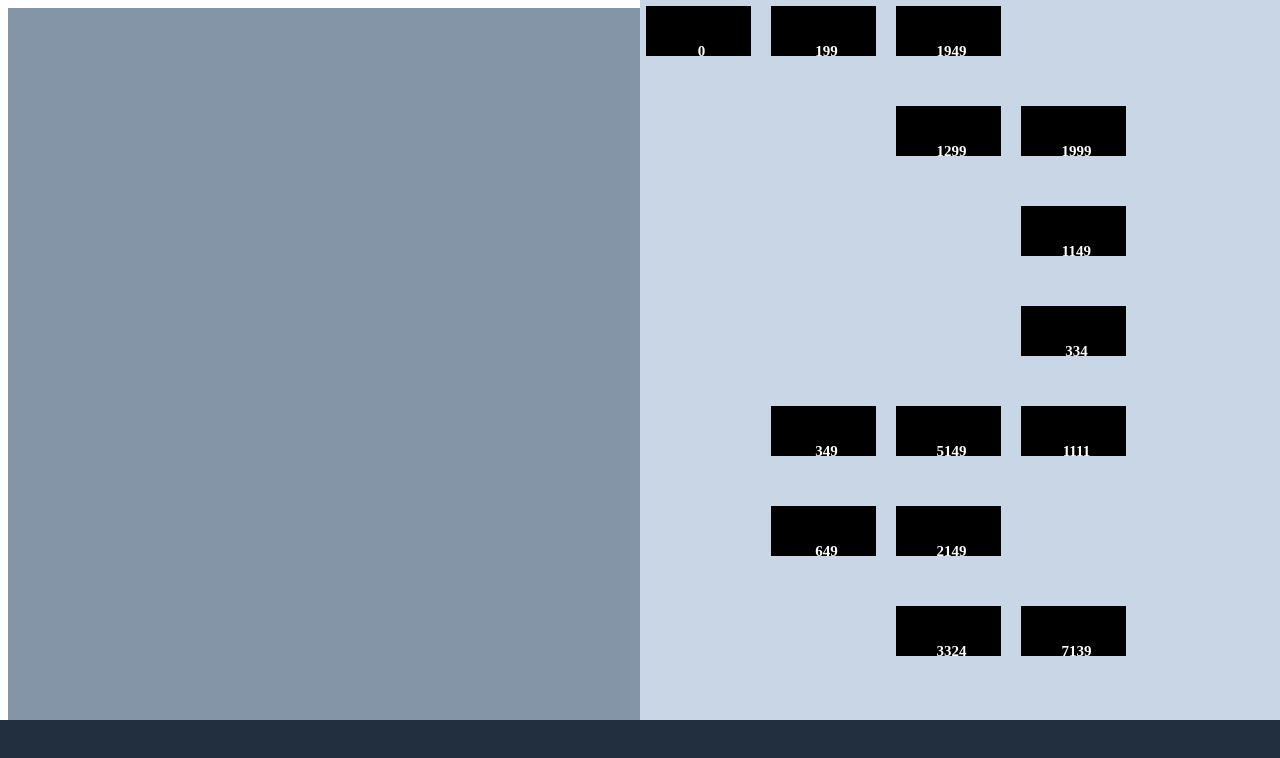
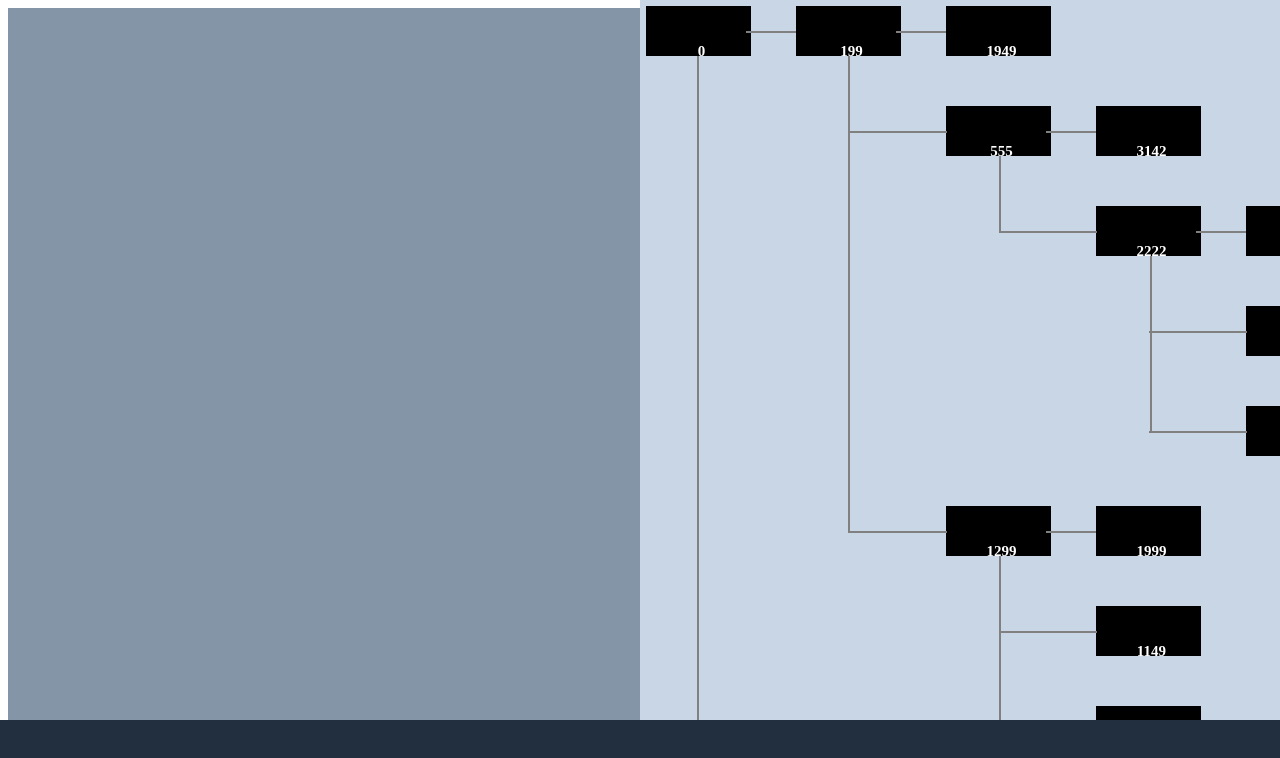
Before and after one commit to OlafsAploksNetlify/ForkVisualisation, a Gatsby site: page / in a window 1280 px wide. Both pictures are taken after a click on the button "Turpināt". Built offline with nearby package versions, Linux system fonts and the light colour scheme; Gatsby itself is replaced by a stand-in of ours.

Commit message:
Pievienoju līnijas, padarīju threadwindow komponenti cik vien konfigurējamu varēju iedomāties. Visi konfigurējamie parametri nav in state, tāpēc pēc izmaiņām kodā var gadīties, ka jāpārlādē lapa. Cheers.

```diff
--- a/src/components/FrontPage/FrontPage.js
+++ b/src/components/FrontPage/FrontPage.js
@@ -45,6 +45,7 @@ class IndexPage extends React.Component {
         rows="15"
         cols="100"
         placeholder="Ievadiet kodu te"
+        value="if(fork()){print(A);}"
         required="true">
       </textarea>
       <button onClick={this.parse}>Turpināt</button>
--- a/src/components/ThreadWindow/ThreadWindow.js
+++ b/src/components/ThreadWindow/ThreadWindow.js
@@ -2,13 +2,27 @@ import React from 'react'
 import Link from 'gatsby-link'
 import './styles.scss'
 
+
+//Parameters:
+// pid
+// xOffset - nodeHeight in tree
+// yOffset - constant
+// height - window height
+// width - window width
+// parentVerticalOffset - selfexplanatory
+// childIndex - which child is it (first, second, ...)?
+// lineWidth - width of connecting lines
+// horizontalMargin - margin between windows
 class ThreadWindow extends React.Component {
   constructor(props) {
     super(props);
+
     this.state = {
-      xOffset: this.props.xOffset,
+      xOffset: this.props.xOffset*(this.props.width+this.props.horizontalMargin),
       yOffset: this.props.yOffset,
     };
+    console.log(this.props.pid);
+  console.log(this.props.childIndex);
   }
 
   getInitialState() {
@@ -19,12 +33,59 @@ class ThreadWindow extends React.Component {
     });
   }
 
+  createVerticalLine() {
+    return(
+      [<div className="line"
+        key={"vertical"}
+        style={{
+          height: this.state.yOffset-(this.props.parentVerticalOffset+this.props.height/2) + this.props.lineWidth,
+          width: this.props.lineWidth+"px",
+          top: this.props.parentVerticalOffset-this.state.yOffset+this.props.height,
+          left: this.props.xOffset-(this.props.width/2+this.props.horizontalMargin),
+      }}></div>]
+    );
+  }
+
+  createHorizontalLine() {
+    let lineWidth, leftOffset;
+    if (this.props.childIndex != 0) { // nav pirmais bērns -> garāka horizontāla līnija
+      lineWidth = this.props.width/2 + this.props.horizontalMargin - this.props.lineWidth;
+      leftOffset = (-this.props.width/2 - this.props.horizontalMargin + this.props.lineWidth+1);
+    } else { // pirmais bērns
+      lineWidth = this.props.horizontalMargin;
+      leftOffset = (-this.props.horizontalMargin);
+    }
+    return(
+      <div className="line"
+        key={"horizontal"}
+        style={{
+          height: this.props.lineWidth+"px",
+          width: lineWidth,
+          top: this.props.height/2,
+          left: leftOffset,
+      }}></div>
+    );
+  }
+
+  createConnectingLines() {
+    if(this.props.parentVerticalOffset == null) {
+      return [];
+    }
+    let linesArray = [];
+    linesArray = linesArray.concat(this.createVerticalLine());
+    linesArray = linesArray.concat(this.createHorizontalLine());
+    return linesArray;
+  }
+
   render() {
+    let connectingLines = {
+
+    }
     return (
       <div className="threadcontainer"
         style={{
           top:this.state.yOffset,
-          left: this.state.xOffset*(this.props.width+this.props.horizontalMargin),
+          left: this.state.xOffset,
           width: this.props.width+"px",
           height: this.props.height+"px",
         }}
@@ -35,6 +96,7 @@ class ThreadWindow extends React.Component {
           }}>
           {this.props.pid}</h4>
         </a>
+        {this.createConnectingLines()}
     </div>
     );
   }
--- a/src/components/ThreadWindow/styles.scss
+++ b/src/components/ThreadWindow/styles.scss
@@ -25,3 +25,8 @@ a {
       margin-top: 2px;
     }
 }
+
+.line {
+  position: absolute;
+  background-color: grey;
+}
--- a/src/pages/index.js
+++ b/src/pages/index.js
@@ -38,6 +38,14 @@ class IndexPage extends React.Component {
         {pid: 0, code: "Test", children: [
           {pid: 199, code: "Test Children", children: [
             {pid: 1949, code: "Test Children", children: null},
+            {pid: 555, code: "Test Children", children: [
+              {pid: 3142, code: "Test Children", children: null},
+              {pid: 2222, code: "Test Children", children: [
+                {pid: 123, code: "Test Children", children: null},
+                {pid: 456, code: "Test Children", children: null},
+                {pid: 789, code: "Test Children", children: null},
+              ]},
+            ]},
             {pid: 1299, code: "Test Children", children: [
               {pid: 1999, code: "Test Children", children: null},
               {pid: 1149, code: "Test Children", children: null},
@@ -71,71 +79,51 @@ class IndexPage extends React.Component {
   }
 
 
-  createThreadWindow(thread, nodeHeight) {
-
-    // let partitions = xOffsetMatrix[height]; //Cik daļās ekrāns jādala - tik cik vecāku tik daļu
-    console.log(thread.pid);
+  createThreadWindow(thread, nodeHeight, childIndex, parentVerticalOffset) {
     return <ThreadWindow
       key={thread.pid}
       pid={thread.pid}
-      code={thread.code}
       xOffset={nodeHeight}
       yOffset={usedHeight}
       height={this.threadWindowParams.height}
       width={this.threadWindowParams.width}
-      horizontalMargin={25} //space between thread windows in px
+      parentVerticalOffset={parentVerticalOffset}
+      childIndex={childIndex}
+      lineWidth={2}
+      horizontalMargin={50} //space between thread windows in px
     />
   }
 
-  renderThreadWindows(currentThread, treeHeight, startingOffset) {
+
+  renderThreadWindows(currentThread, treeHeight, childIndex, pOffset) {
     //ja nav procesu?
     if (typeof(currentThread) == "undefined") {
       return null;
     }
+
     //base case - lapa
     if(currentThread.children == null) {
-      return [this.createThreadWindow(currentThread, treeHeight)];
+      return [this.createThreadWindow(currentThread, treeHeight, childIndex, pOffset)];
     }
     //procesa tiešo bērnu skaits - 1 soļa attālumā
     let childrenCount = currentThread.children.length;
-    let array = [this.createThreadWindow(currentThread, treeHeight)];
+    let array = [this.createThreadWindow(currentThread, treeHeight, childIndex, pOffset)];
 
     let i = 0; //Bērna kārtas numurs
+    let parentOffset = usedHeight; //Priekš līnijām
     for (let thread in currentThread.children) {
       let thr = currentThread.children[thread];
       if (i==0) { //ja pirmais bērns - tad vēl pa y asi nestaigā
-        array = array.concat(this.renderThreadWindows(thr, treeHeight+1));
+        array = array.concat(this.renderThreadWindows(thr, treeHeight+1, i, parentOffset));
       } else {
         usedHeight += this.threadWindowParams.height*2;
-        array = array.concat(this.renderThreadWindows(thr, treeHeight+1));
+        array = array.concat(this.renderThreadWindows(thr, treeHeight+1, i, parentOffset));
       }
       i++;
     }
     return array;
   }
 
-  // renderThreadWindows(currentThread, height, childrenIndex, startingOffset) {
-  //   if(currentThread.children == null) {
-  //     return [this.createThreadWindow(currentThread, height, childrenIndex)];
-  //   }
-  //   let children = currentThread.children;
-  //   xOffsetMatrix[height+1] = children.length;
-  //
-  //   let array = [this.createThreadWindow(currentThread,xOffsetMatrix[height], height)];
-  //   xOffsetMatrix[height]+=1;
-  //   console.log(xOffsetMatrix[height]);
-  //   let i = 0; //Bērna kārtas numurs
-  //   for (let thread in children) {
-  //     let thr = currentThread.children[thread];
-  //     array = array.concat(this.renderThreadWindows(thr, height+1, i));
-  //     i++;
-  //   }
-  //   // console.log(array);
-  //   return array;
-  //
-  //   // console.log(this.state.threads.map(this.createThreadWindow));
-  //   // return this.state.threads.map(this.createThreadWindow)
-  // }
 
   leftContainer() {
     return (
@@ -148,7 +136,7 @@ class IndexPage extends React.Component {
   rightContainer() {
     return (
       <div className="rightContainer">
-        {this.renderThreadWindows(this.state.threads[0], 0)}
+        {this.renderThreadWindows(this.state.threads[0], 0, null, null)}
       </div>
     );
   }
--- a/src/pages/styles/index.scss
+++ b/src/pages/styles/index.scss
@@ -24,6 +24,7 @@ input {
   position: absolute;
   top:0;
   right: 0;
+  overflow:scroll;
 }
 
 .outputContainer {
```
